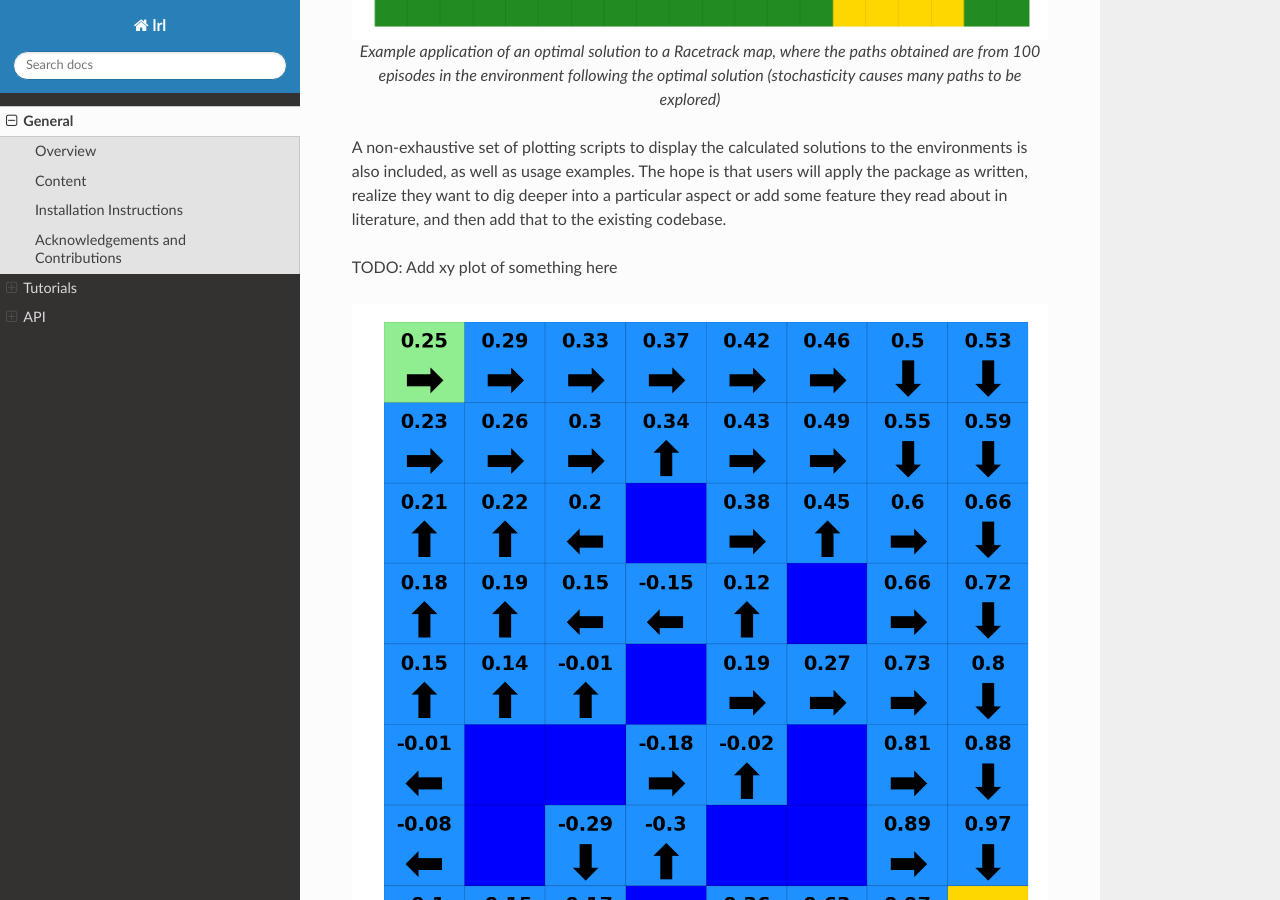
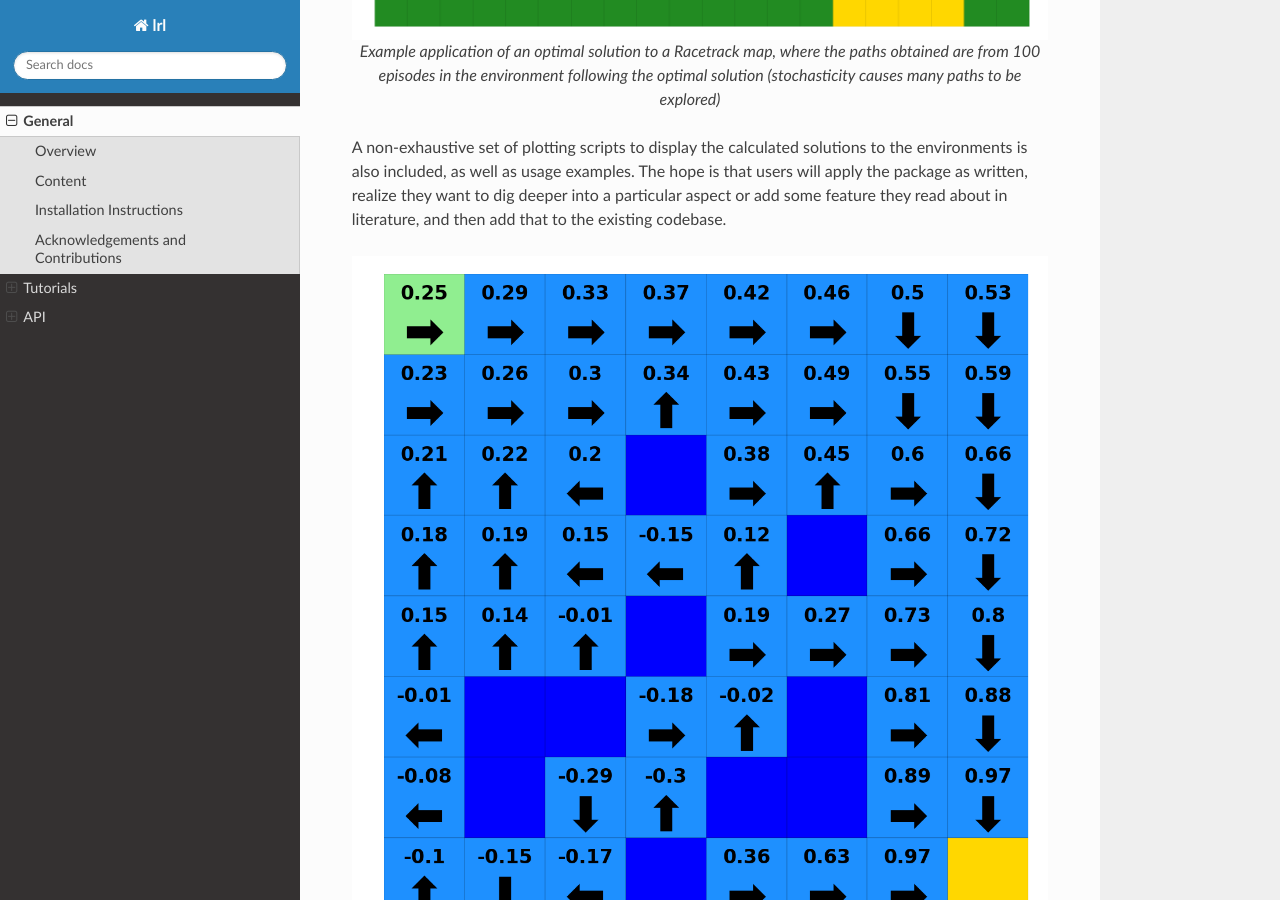
Before and after one commit to ca-scribner/lrl, a Sphinx documentation site: the page built from docs/source/general.rst, in a window 1280 px wide and 900 px high, scrolled down 2381 px. Built offline with Sphinx 7.4.7 and the Read the Docs theme 2.0.0, drawn with Linux system fonts in a browser that asks for light colours.

Commit message:
Update general.rst

```diff
--- a/docs/source/general.rst
+++ b/docs/source/general.rst
@@ -42,8 +42,6 @@ Racetrack is a simulation of a car driving on a track from one or more starting
 
 A non-exhaustive set of plotting scripts to display the calculated solutions to the environments is also included, as well as usage examples.  The hope is that users will apply the package as written, realize they want to dig deeper into a particular aspect or add some feature they read about in literature, and then add that to the existing codebase.
 
-TODO: Add xy plot of something here
-
 .. figure:: rewardingfrozenlake_solved_example_policy_value.png
    :align: center
 
```
